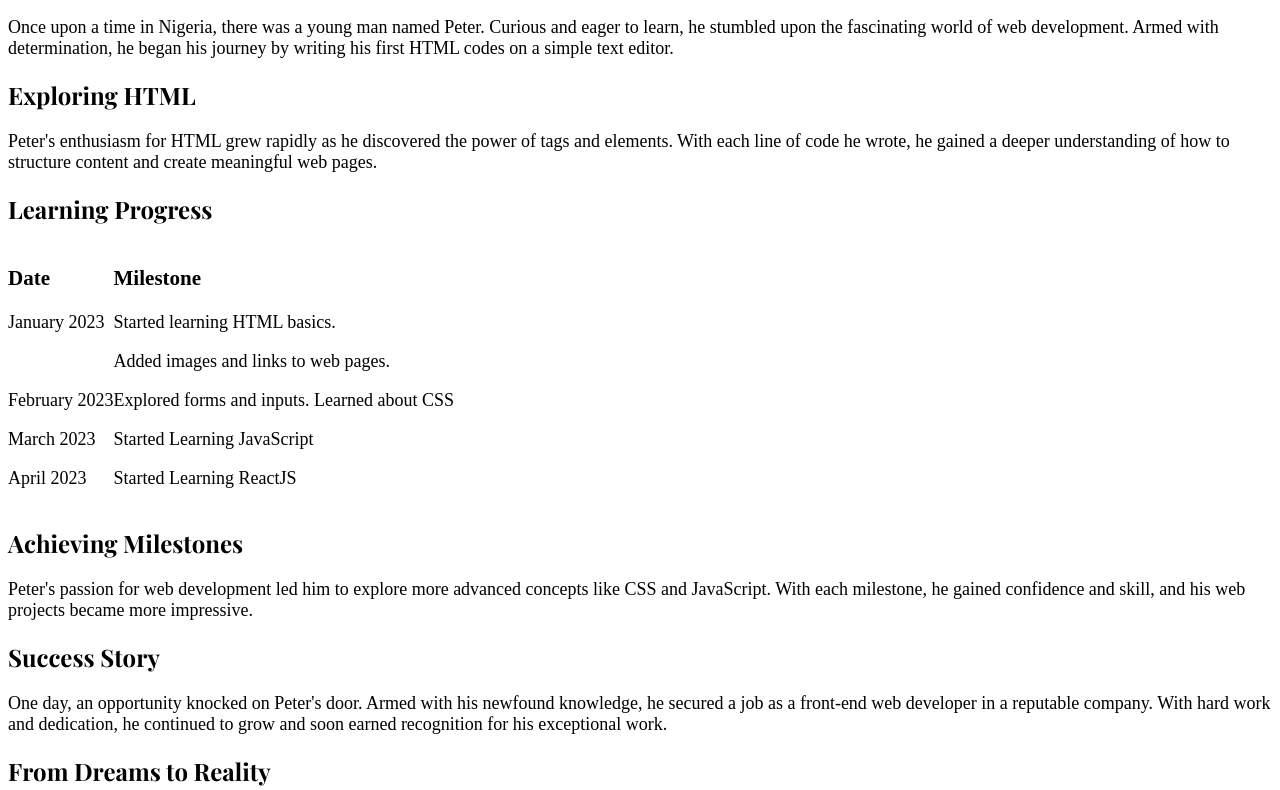
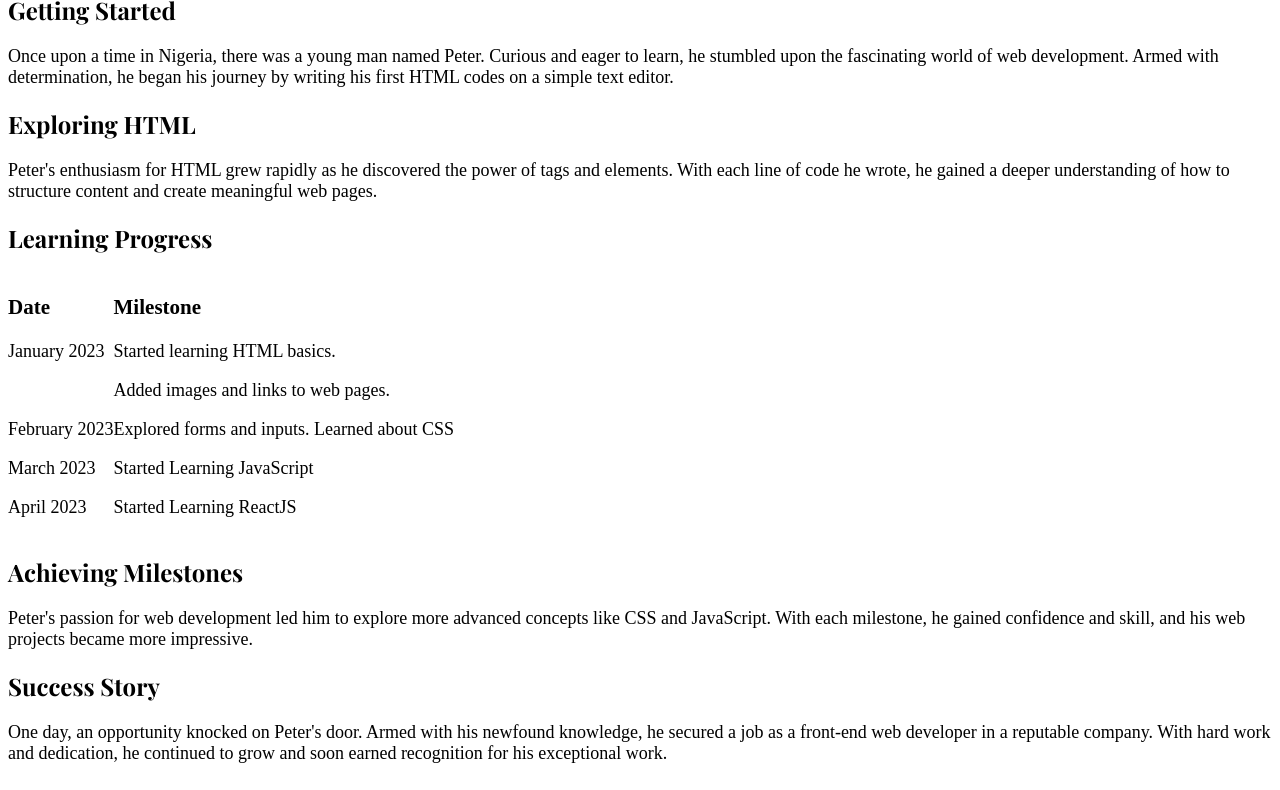
Before and after one commit to Nana0497/peters-success-story, a website built with Vite: page index.html in a window 1280 px wide. Shown: the part 139-929 px from the top of the page. Built offline with nearby package versions, Linux system fonts and the light colour scheme; a web font is replaced by a local one.

Commit message:
close body tag

```diff
--- a/index.html
+++ b/index.html
@@ -8,11 +8,12 @@
 <link href="https://fonts.googleapis.com/css2?family=Playfair+Display:ital,wght@0,400..900;1,400..900&display=swap" rel="stylesheet">
         <link rel="stylesheet" href="index.css">
     </head>
-    <body
-       style= background:;
+    <body>
+       style= background-color:white;
        text-color:black;
-        <div>
-           <h1>Peter's Journey to Success</h1>
+
+      <div>
+         <h1>Peter's Journey to Success</h1>
            <h2>Getting Started</h2>
            <p class="custom-font">Once upon a time in Nigeria, there was a young man named Peter. Curious and eager to learn, he stumbled upon the fascinating world of web development. Armed with determination, he began his journey by writing his first HTML codes on a simple text editor.</p>
         </div>
```
